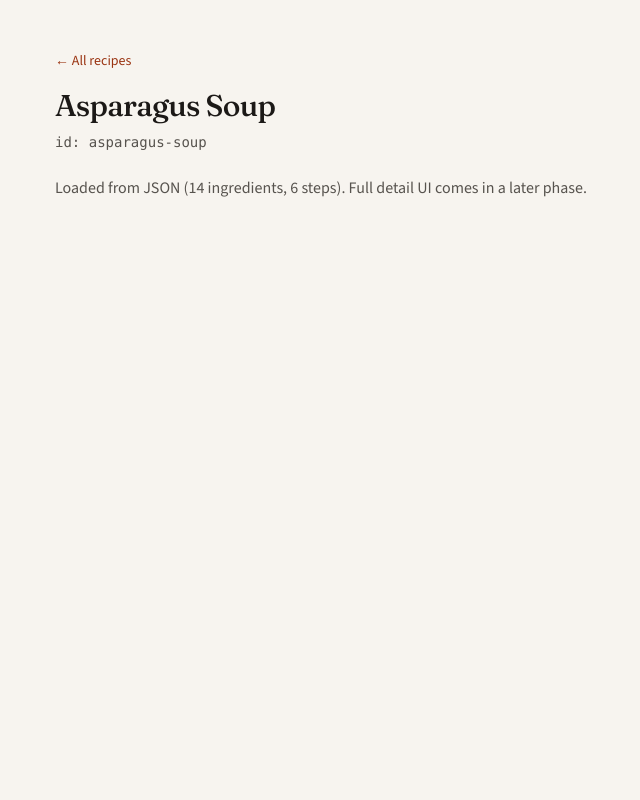
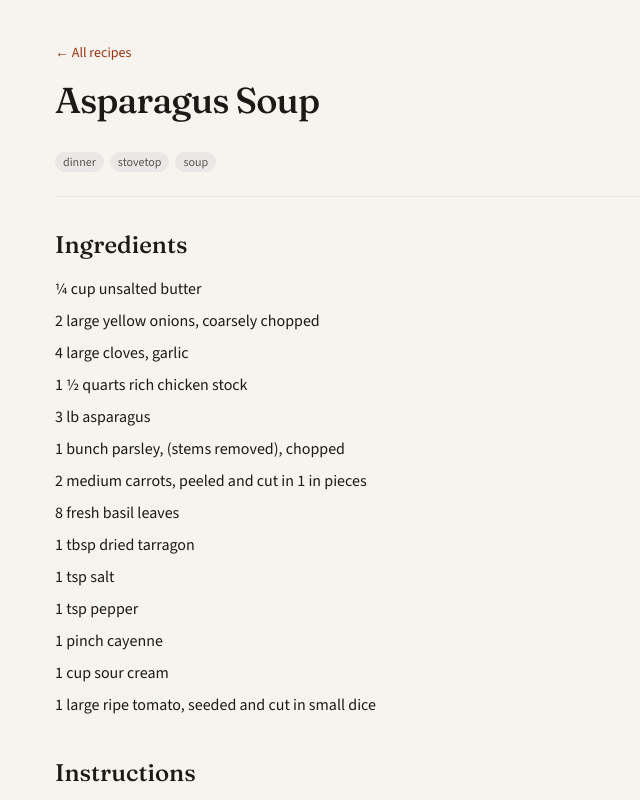
Before and after one commit to spectorp/recipes, a React (Vite) app: page /recipe/asparagus-soup in a window 1280 px wide. Shown: the top 800 px of the page, without its empty margins (225-865 px from the left). Built offline with nearby package versions, Linux system fonts and the light colour scheme.

Commit message:
Add recipe detail pages and SPA deep-link fallback
Show full recipe content and copy index.html to 404.html for GitHub Pages.

```diff
--- /dev/null
+++ b/src/lib/format.ts
@@ -0,0 +1,66 @@
+import type { Recipe } from './schema'
+
+/** Display amount without ugly float noise. */
+export function formatAmount(amount: number): string {
+  if (Number.isInteger(amount)) return String(amount)
+
+  const fractions: [number, string][] = [
+    [0.125, '⅛'],
+    [0.25, '¼'],
+    [0.333, '⅓'],
+    [1 / 3, '⅓'],
+    [0.375, '⅜'],
+    [0.5, '½'],
+    [0.625, '⅝'],
+    [0.667, '⅔'],
+    [2 / 3, '⅔'],
+    [0.75, '¾'],
+    [0.875, '⅞'],
+  ]
+
+  for (const [value, label] of fractions) {
+    if (Math.abs(amount - value) < 0.02) return label
+  }
+
+  const whole = Math.floor(amount)
+  const frac = amount - whole
+  for (const [value, label] of fractions) {
+    if (Math.abs(frac - value) < 0.02) {
+      return whole > 0 ? `${whole} ${label}` : label
+    }
+  }
+
+  return Number(amount.toFixed(2)).toString()
+}
+
+export function formatIngredientLine(ingredient: {
+  name: string
+  amount: number
+  unit?: string | null
+  notes?: string
+}): string {
+  const amount = formatAmount(ingredient.amount)
+  const unit = ingredient.unit
+  const qty = unit ? `${amount} ${unit}` : amount
+  const notes =
+    ingredient.notes && ingredient.notes.trim()
+      ? ` (${ingredient.notes.trim()})`
+      : ''
+  return `${qty} ${ingredient.name}${notes}`
+}
+
+export function recipeChipList(recipe: Recipe): string[] {
+  const chips: string[] = []
+  for (const key of [
+    'meal',
+    'method',
+    'diet',
+    'season',
+    'cuisine',
+    'main_ingredient',
+  ] as const) {
+    chips.push(...(recipe.categories?.[key] ?? []))
+  }
+  chips.push(...(recipe.tags ?? []))
+  return chips
+}
--- a/src/pages/RecipePage.tsx
+++ b/src/pages/RecipePage.tsx
@@ -1,13 +1,24 @@
+import { useEffect } from 'react'
 import { Link, useParams } from 'react-router-dom'
+import { Chip, StarRating, recipeTimeLabel } from '../components/recipeMeta'
 import { getRecipeById } from '../lib/catalog'
+import { formatIngredientLine, recipeChipList } from '../lib/format'
 
 export function RecipePage() {
   const { id } = useParams<{ id: string }>()
   const recipe = id ? getRecipeById(id) : undefined
 
+  useEffect(() => {
+    const previous = document.title
+    document.title = recipe ? `${recipe.title} · Recipes` : 'Recipe not found · Recipes'
+    return () => {
+      document.title = previous
+    }
+  }, [recipe])
+
   if (!recipe) {
     return (
-      <main className="mx-auto max-w-3xl px-4 py-12 sm:px-6">
+      <main className="mx-auto max-w-3xl px-4 py-10 sm:px-6">
         <Link
           className="text-sm text-accent underline-offset-2 hover:underline dark:text-orange-300"
           to="/"
@@ -17,31 +28,151 @@ export function RecipePage() {
         <h1 className="font-display mt-4 text-3xl tracking-tight text-ink dark:text-stone-50">
           Recipe not found
         </h1>
-        <p className="mt-2 font-mono text-sm text-ink-muted dark:text-stone-400">
-          id: {id ?? '(missing)'}
+        <p className="mt-2 text-ink-muted dark:text-stone-400">
+          No recipe matches{' '}
+          <span className="font-mono text-sm">{id ?? '(missing)'}</span>.
         </p>
       </main>
     )
   }
 
+  const chips = recipeChipList(recipe)
+  const time = recipeTimeLabel(recipe)
+  const prep = recipe.prep_time_minutes
+  const cook = recipe.cook_time_minutes
+  const notes = recipe.notes?.trim()
+  const attribution = recipe.attribution
+  const hasAttribution = Boolean(
+    attribution?.name?.trim() || attribution?.url?.trim(),
+  )
+
   return (
-    <main className="mx-auto max-w-3xl px-4 py-12 sm:px-6">
+    <main className="mx-auto max-w-3xl px-4 py-10 sm:px-6">
       <Link
         className="text-sm text-accent underline-offset-2 hover:underline dark:text-orange-300"
         to="/"
       >
         ← All recipes
       </Link>
-      <h1 className="font-display mt-4 text-3xl tracking-tight text-ink dark:text-stone-50">
-        {recipe.title}
-      </h1>
-      <p className="mt-2 font-mono text-sm text-ink-muted dark:text-stone-400">
-        id: {recipe.id}
-      </p>
-      <p className="mt-6 text-ink-muted dark:text-stone-400">
-        Loaded from JSON ({recipe.ingredients.length} ingredients,{' '}
-        {recipe.steps.length} steps). Full detail UI comes in a later phase.
-      </p>
+
+      <header className="mt-4 border-b border-stone-200 pb-6 dark:border-stone-700">
+        <div className="flex flex-wrap items-start justify-between gap-3">
+          <h1 className="font-display text-4xl tracking-tight text-ink dark:text-stone-50">
+            {recipe.title}
+          </h1>
+          <StarRating rating={recipe.rating} className="text-lg" />
+        </div>
+
+        <dl className="mt-4 flex flex-wrap gap-x-5 gap-y-2 text-sm text-ink-muted dark:text-stone-400">
+          {recipe.servings != null && (
+            <div>
+              <dt className="sr-only">Servings</dt>
+              <dd>{recipe.servings} servings</dd>
+            </div>
+          )}
+          {prep != null && (
+            <div>
+              <dt className="sr-only">Prep time</dt>
+              <dd>{prep} min prep</dd>
+            </div>
+          )}
+          {cook != null && (
+            <div>
+              <dt className="sr-only">Cook time</dt>
+              <dd>{cook} min cook</dd>
+            </div>
+          )}
+          {time && prep != null && cook != null && (
+            <div>
+              <dt className="sr-only">Total time</dt>
+              <dd>{time}</dd>
+            </div>
+          )}
+        </dl>
+
+        {chips.length > 0 && (
+          <div className="mt-4 flex flex-wrap gap-1.5">
+            {chips.map((chip, i) => (
+              <Chip key={`${chip}-${i}`}>{chip}</Chip>
+            ))}
+          </div>
+        )}
+      </header>
+
+      <section className="mt-8">
+        <h2 className="font-display text-2xl text-ink dark:text-stone-50">
+          Ingredients
+        </h2>
+        <ul className="mt-4 space-y-2">
+          {recipe.ingredients.map((ingredient) => (
+            <li
+              key={ingredient.id}
+              className="text-ink dark:text-stone-200"
+            >
+              {formatIngredientLine(ingredient)}
+            </li>
+          ))}
+        </ul>
+      </section>
+
+      <section className="mt-10">
+        <h2 className="font-display text-2xl text-ink dark:text-stone-50">
+          Instructions
+        </h2>
+        <ol className="mt-4 list-decimal space-y-4 pl-5">
+          {recipe.steps.map((step) => (
+            <li
+              key={step.id}
+              className="pl-1 text-ink leading-relaxed dark:text-stone-200"
+            >
+              {step.text}
+            </li>
+          ))}
+        </ol>
+      </section>
+
+      {notes && (
+        <section className="mt-10">
+          <h2 className="font-display text-2xl text-ink dark:text-stone-50">
+            Notes
+          </h2>
+          <p className="mt-4 whitespace-pre-wrap text-ink leading-relaxed dark:text-stone-200">
+            {notes}
+          </p>
+        </section>
+      )}
+
+      {hasAttribution && (
+        <footer className="mt-12 border-t border-stone-200 pt-6 text-sm text-ink-muted dark:border-stone-700 dark:text-stone-400">
+          {attribution?.name?.trim() && attribution?.url?.trim() ? (
+            <p>
+              From{' '}
+              <a
+                href={attribution.url}
+                className="text-accent underline-offset-2 hover:underline dark:text-orange-300"
+                target="_blank"
+                rel="noreferrer"
+              >
+                {attribution.name}
+              </a>
+            </p>
+          ) : attribution?.url?.trim() ? (
+            <p>
+              Source:{' '}
+              <a
+                href={attribution.url}
+                className="text-accent underline-offset-2 hover:underline dark:text-orange-300"
+                target="_blank"
+                rel="noreferrer"
+              >
+                {attribution.url}
+              </a>
+            </p>
+          ) : (
+            <p>From {attribution?.name}</p>
+          )}
+        </footer>
+      )}
     </main>
   )
 }
--- a/vite.config.ts
+++ b/vite.config.ts
@@ -1,9 +1,23 @@
+import { copyFileSync } from 'node:fs'
+import { resolve } from 'node:path'
 import tailwindcss from '@tailwindcss/vite'
 import react from '@vitejs/plugin-react'
-import { defineConfig } from 'vite'
+import { defineConfig, type Plugin } from 'vite'
+
+/** GitHub Pages serves 404.html for unknown paths — copy index for SPA deep links. */
+function spaFallback(): Plugin {
+  return {
+    name: 'spa-github-pages-fallback',
+    closeBundle() {
+      const index = resolve('dist/index.html')
+      const fallback = resolve('dist/404.html')
+      copyFileSync(index, fallback)
+    },
+  }
+}
 
 // https://vite.dev/config/
 export default defineConfig({
   base: '/recipes/',
-  plugins: [react(), tailwindcss()],
+  plugins: [react(), tailwindcss(), spaFallback()],
 })
```
Also changed, not shown: 2 other files (tests, documents, lock files or other folders).
